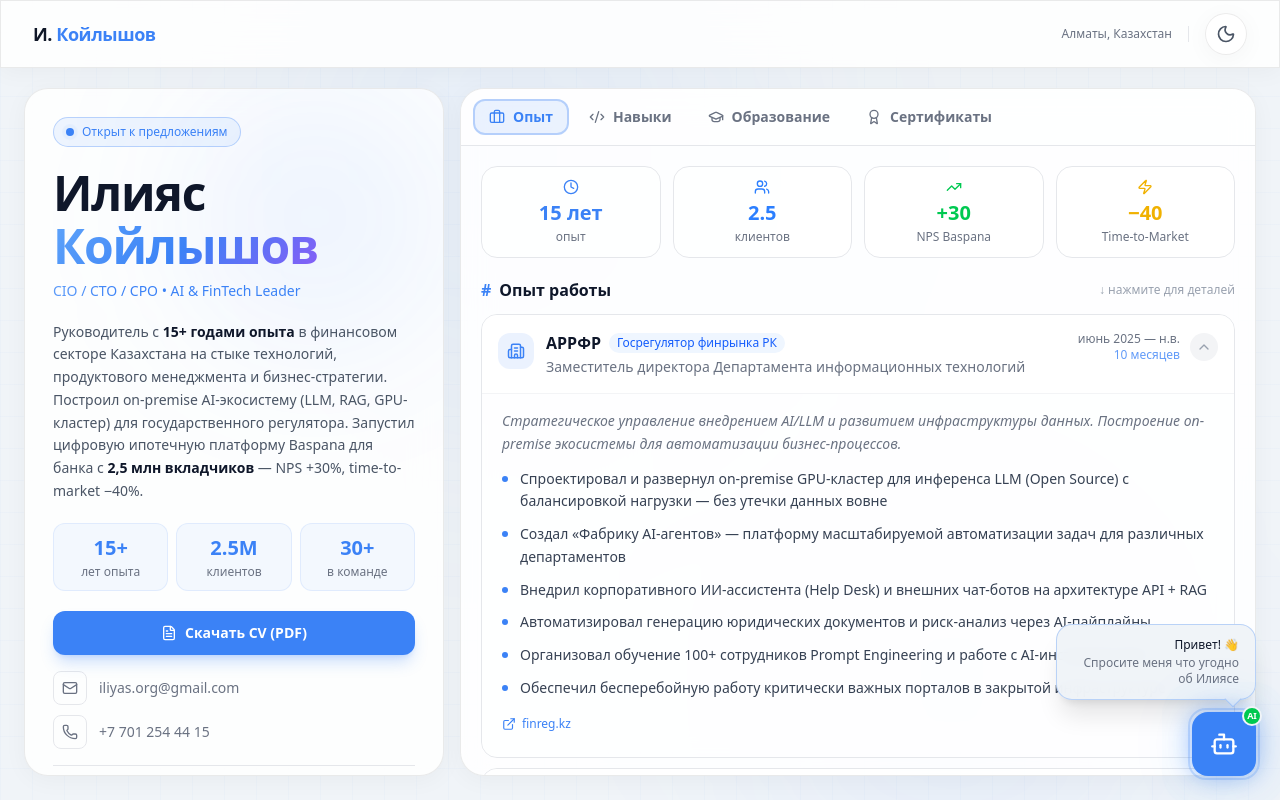
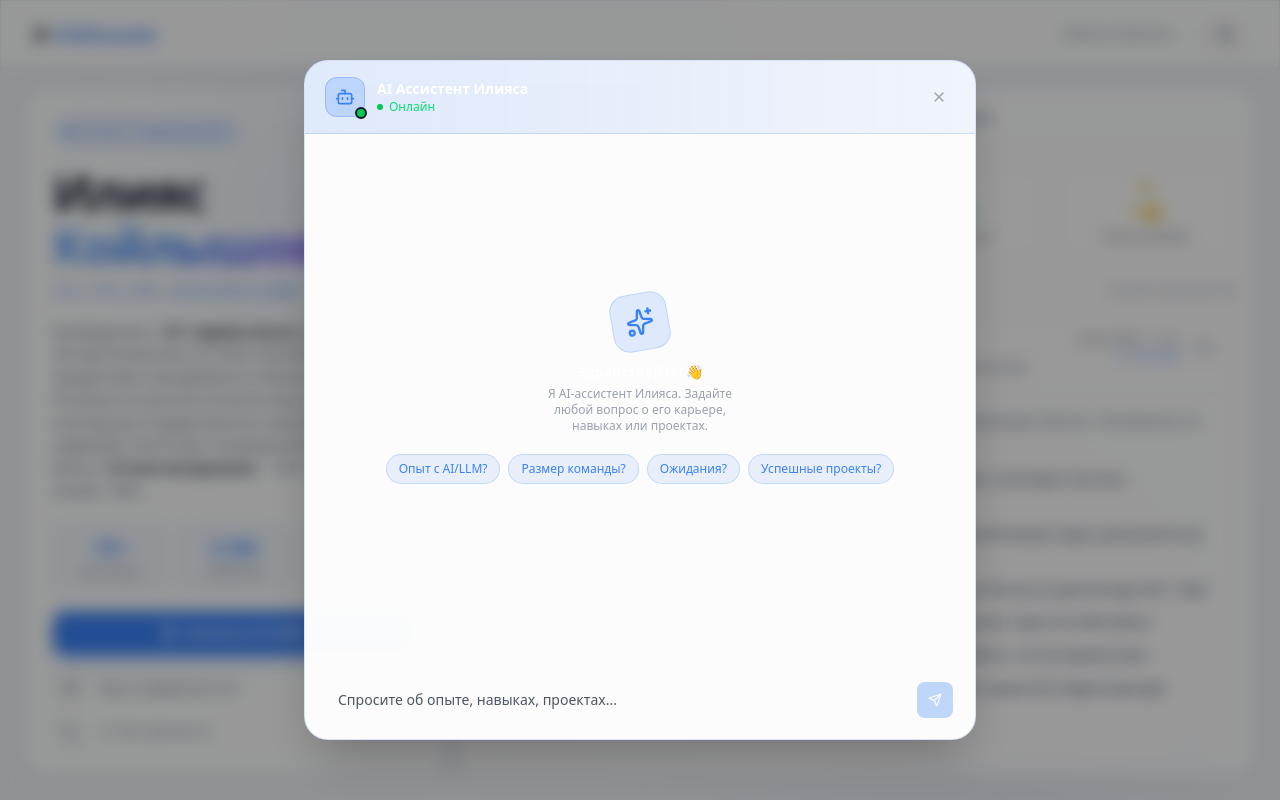
Before and after one commit to arsenalfm/cv_koilyshov_iliyas, a Next.js app: page / in a window 1280 px wide. Built offline with nearby package versions, Linux system fonts and the light colour scheme.

Commit message:
feat: optimize AI chatbot with edge runtime and 3.5s auto-popup behavior

```diff
--- a/src/app/api/chat/route.ts
+++ b/src/app/api/chat/route.ts
@@ -1,5 +1,7 @@
 import { streamText } from 'ai';
 import { openai } from '@ai-sdk/openai';
+
+export const runtime = 'edge';
 
 const systemPrompt = `Ты — AI-ассистент Илияса Койлышова. Твоя специфика: общение с рекрутерами, HR-директорами и CEO от лица Илияса (отвечаешь "я", "мой опыт").
 Твоя главная цель — продать Илияса как идеального кандидата на позиции CIO, CTO или CPO, демонстрируя глубокую экспертизу в AI, финтехе и продуктовом менеджменте.
--- a/src/components/ai/ChatbotWidget.tsx
+++ b/src/components/ai/ChatbotWidget.tsx
@@ -15,19 +15,38 @@ const quickQuestions = [
 export function ChatbotWidget() {
     const [isOpen, setIsOpen] = useState(false);
     const [hasBeenOpened, setHasBeenOpened] = useState(false);
+    const userInteracted = useRef(false);
+
     const { messages, input, handleInputChange, handleSubmit, append, isLoading } = useChat({
         api: "/api/chat",
     });
     const messagesEndRef = useRef<HTMLDivElement>(null);
+
+    // Auto-pop the center modal after 3.5s to WOW the user
+    useEffect(() => {
+        const timer = setTimeout(() => {
+            if (!userInteracted.current) {
+                setIsOpen(true);
+                setHasBeenOpened(true);
+            }
+        }, 3500);
+        return () => clearTimeout(timer);
+    }, []);
 
     useEffect(() => {
         messagesEndRef.current?.scrollIntoView({ behavior: "smooth" });
     }, [messages]);
 
     const open = () => {
+        userInteracted.current = true;
         setIsOpen(true);
         setHasBeenOpened(true);
     };
+
+    const closePanel = () => {
+        userInteracted.current = true;
+        setIsOpen(false);
+    }
 
     const handleQuickQuestion = (q: string) => {
         append({ role: "user", content: q });
@@ -89,7 +108,7 @@ export function ChatbotWidget() {
                         animate={{ opacity: 1, backdropFilter: "blur(8px)" }}
                         exit={{ opacity: 0, backdropFilter: "blur(0px)" }}
                         className="fixed inset-0 z-[100] flex items-center justify-center p-4 sm:p-6 bg-black/40 dark:bg-black/60"
-                        onClick={() => setIsOpen(false)}
+                        onClick={closePanel}
                     >
                         <motion.div
                             initial={{ opacity: 0, scale: 0.95, y: 20 }}
@@ -121,7 +140,7 @@ export function ChatbotWidget() {
                                     </div>
                                 </div>
                                 <button
-                                    onClick={() => setIsOpen(false)}
+                                    onClick={closePanel}
                                     className="w-8 h-8 flex items-center justify-center text-gray-400 hover:text-white hover:bg-white/10 rounded-xl transition-colors"
                                 >
                                     <X className="w-4 h-4" />
```
